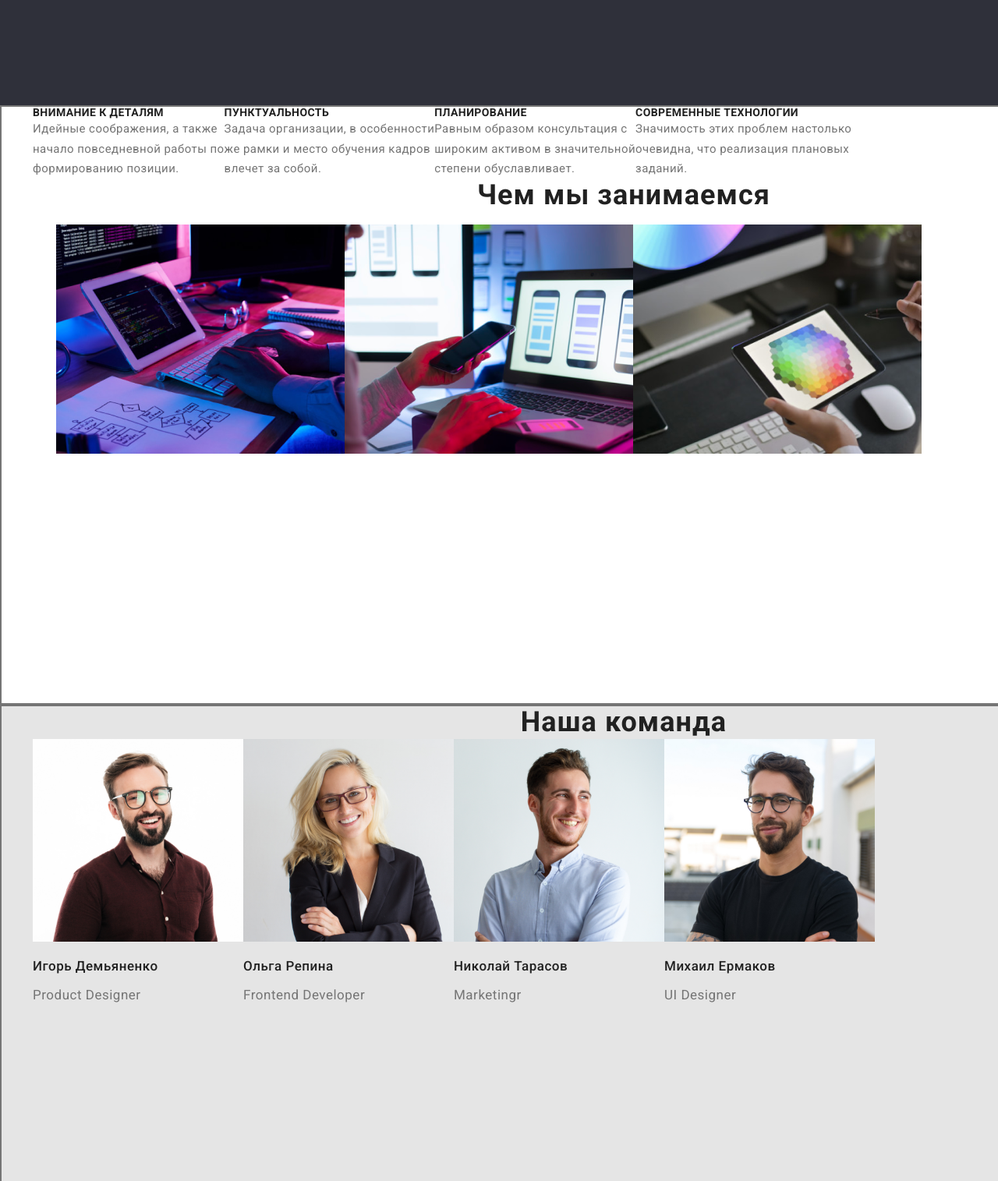
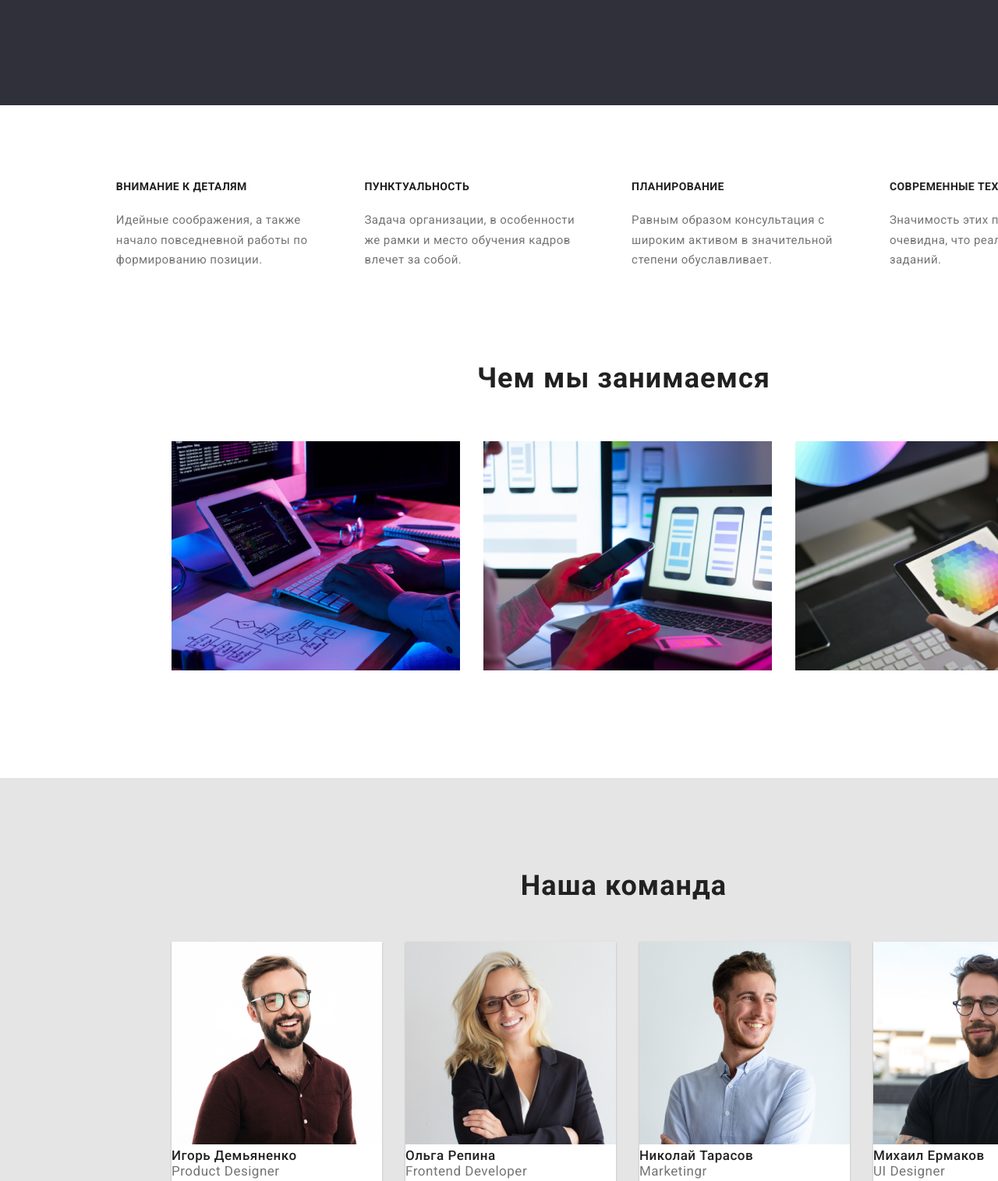
Before and after one commit to Angelina207/goit-markup-hw-02, a plain HTML site: page index.html in a window 1280 px wide. Shown: the part 520-2035 px from the top of the page at 78% size. Drawn offline with nearby package versions, Linux system fonts and the light colour scheme.

Commit message:
Add files via upload

```diff
--- a/css/style.css
+++ b/css/style.css
@@ -27,14 +27,23 @@ ul {
 
 /* header styles */
 
+
+/* Оформление линок в header */
+
 header {
     background-color: var(--header-background-color);
 }
 
 .border-header {
-    border: 2px solid;
+    border: 2px;
     height: 80px;
     width: 1600px;
+    align-items: baseline;
+}
+
+.item-link {
+    display: flex;
+    align-items: baseline;
 }
 
 .side-logo {
@@ -44,7 +53,8 @@ header {
     font-family: Raleway;
     font-weight: bold;
     line-height: 1.19;
-    padding: 24px 1240px 25px 215px;
+    padding-top: 24px;
+    padding-left: 215px;
     display: inline-block;
 }
 
@@ -58,10 +68,14 @@ header {
     line-height: 1.14;
     letter-spacing: 0.02em;
     font-weight: 500;
+    padding-top: 32px;
+    margin-right: 52px;
     display: flex;
 }
 
 .list-header {
+    padding-left: 93px;
+    margin: 0px;
     display: flex;
 }
 
@@ -71,8 +85,9 @@ header {
 }
 
 .links-style {
+    padding-left: 1039px;
+    display: flex;
     margin: 0px;
-    display: flex;
 }
 
 .header-link {
@@ -89,7 +104,7 @@ header {
 }
 
 
-/* section */
+/* Секция. Заголовок и кнопка */
 
 .section-title {
     background-color: var(--dark--background-color);
@@ -127,33 +142,41 @@ header {
     margin: 30px 250px;
 }
 
+
+/* Оформление списков секции. Фото и текст  */
+
 .block-item {
     background-color: var(--header-background-color);
     width: 1600px;
-    height: 769px;
-    border: 2px solid;
+    height: 863px;
+    border: 2px;
 }
 
 .list-section {
     display: flex;
+    justify-content: center;
     margin: 0px;
+    padding-top: 97px;
+}
+
+.list-item {
+    margin-right: 73px;
+}
+
+.work-images {
+    display: flex;
+    margin: 0px;
+    justify-content: center;
+    padding-top: 59px;
+}
+
+.images-dev {
+    margin-right: 30px;
 }
 
 .section {
     width: 1600px;
     background-color: var(--main-bacround-color);
-}
-
-.work-list {
-    width: 1600px;
-    height: 769px;
-    border: 2px solid;
-}
-
-.work-images {
-    align-items: center;
-    display: flex;
-    margin-left: 30px;
 }
 
 .subtitle-list {
@@ -172,13 +195,17 @@ header {
     line-height: 1.71;
     color: var(--main-color);
     margin: 0px;
+    padding-top: 22px;
 }
 
 .our-team {
-    border: 2px solid;
+    border: 2px;
     width: 1600px;
     height: 648px;
 }
+
+
+/* Оформление секции с командой */
 
 .subtitle {
     font-weight: bold;
@@ -188,6 +215,7 @@ header {
     letter-spacing: 0.03em;
     color: var(--dark-color);
     margin: 0px;
+    padding-top: 118px;
 }
 
 .team-subtitle {
@@ -196,6 +224,8 @@ header {
     font-weight: 500;
     font-size: 17px;
     line-height: 1.18;
+    margin: 0px;
+    justify-content: center;
 }
 
 .team-position {
@@ -204,11 +234,21 @@ header {
     line-height: 1.18;
     color: var(--main-color);
     margin: 0px;
+    justify-content: center;
 }
 
 .list-team {
     margin: 0px;
     display: flex;
+    justify-content: center;
+}
+
+.team-item {
+    padding: 0px 0px 88px 0px;
+    margin: 50px 30px 0px 0px;
+    border-radius: 0px 0px 4px 4px;
+    background-color: var(--header-background-color);
+    box-shadow: 0px 1px 3px rgba(0, 0, 0, 0.12), 0px 1px 1px rgba(0, 0, 0, 0.14), 0px 2px 1px rgba(0, 0, 0, 0.2);
 }
 
 
@@ -216,7 +256,7 @@ header {
 
 footer {
     background-color: var(--dark--background-color);
-    border: 2px solid;
+    border: 2px;
     height: 252px;
     width: 1600px;
 }
@@ -227,9 +267,9 @@ footer {
     letter-spacing: 0.03em;
     font-family: Raleway;
     font-weight: bold;
-    /* display: inline-block; */
+    display: inline-block;
     line-height: 1.19;
-    padding: 60px 1240px 161px 215px;
+    padding: 60px 0px 0px 215px;
 }
 
 .address {
@@ -239,6 +279,9 @@ footer {
     font-style: normal;
     color: var(--title-color);
     line-height: 1.19;
+    padding: 35px 0px 0px 215px;
+    margin: 0px;
+    display: inline-block;
 }
 
 .footer-links {
@@ -247,6 +290,8 @@ footer {
     line-height: 1.74;
     color: var(--sec-color);
     line-height: 1.19;
+    padding: 22px 0px 0px 215px;
+    display: inline-block;
 }
 
 
--- a/index.html
+++ b/index.html
@@ -4,7 +4,7 @@
 <head>
     <meta charset="UTF-8">
     <meta name="viewport" content="width=device-width, initial-scale=1.0">
-    <title>Document</title>
+    <title>Студия</title>
     <link rel="stylesheet" href="https://cdnjs.cloudflare.com/ajax/libs/modern-normalize/1.0.0/modern-normalize.min.css">
     <link rel="stylesheet" href="./css/style.css">
     <link rel="preconnect" href="https://fonts.gstatic.com">
@@ -17,8 +17,7 @@
     <!--Главные ссылки в шапке сайта-->
     <header>
         <div class="border-header">
-            <nav>
-                <!-- добавить ссылку на портфолио, разобратся, почему возникает ошибка 404-->
+            <nav class="item-link">
                 <a class="side-logo" href="WebStudio"><span class="style-logo">Web</span>Studio</a>
                 <ul class="list-header">
                     <li>
@@ -51,19 +50,19 @@
     <div class="block-item">
         <section>
             <ul class="list-section">
-                <li>
+                <li class="list-item">
                     <h3 class="subtitle-list">Внимание к деталям</h3>
                     <p class="subtitle-text">Идейные соображения, а также<br> начало повседневной работы по<br> формированию позиции.</p>
                 </li>
-                <li>
+                <li class="list-item">
                     <h3 class="subtitle-list">Пунктуальность</h3>
                     <p class="subtitle-text">Задача организации, в особенности<br> же рамки и место обучения кадров<br> влечет за собой.</p>
                 </li>
-                <li>
+                <li class="list-item">
                     <h3 class="subtitle-list">Планирование</h3>
                     <p class="subtitle-text">Равным образом консультация с<br> широким активом в значительной<br> степени обуславливает.</p>
                 </li>
-                <li>
+                <li class="list-item">
                     <h3 class="subtitle-list">Современные технологии</h3>
                     <p class="subtitle-text">Значимость этих проблем настолько<br> очевидна, что реализация плановых<br> заданий.</p>
                 </li>
@@ -73,9 +72,9 @@
         <section>
             <h2 class="subtitle">Чем мы занимаемся</h2>
             <ul class="work-images">
-                <li><img src="./images/hw-03.png" alt="Веб разработка" height="294" width="370"></li>
-                <li><img src="./images/hw-01.png" alt="Мобильная разработка" height="294" width="370"></li>
-                <li><img src="./images/hw-02.png" alt="Цветовая палитра" height="294" width="370"></li>
+                <li class="images-dev"><img src="./images/hw-03.png" alt="Веб разработка" height="294" width="370"></li>
+                <li class="images-dev"><img src="./images/hw-01.png" alt="Мобильная разработка" height="294" width="370"></li>
+                <li class="images-dev"><img src="./images/hw-02.png" alt="Цветовая палитра" height="294" width="370"></li>
             </ul>
         </section>
     </div>
@@ -84,19 +83,19 @@
         <section class="our-team">
             <h2 class="subtitle">Наша команда</h2>
             <ul class="list-team">
-                <li><img src="./images/igor.jpg" alt="Сотрудник компании" height="260" width="270">
+                <li class="team-item"><img src="./images/igor.jpg" alt="Сотрудник компании" height="260" width="270">
                     <h3 class="team-subtitle">Игорь Демьяненко</h3>
                     <p class="team-position">Product Designer</p>
                 </li>
-                <li><img src="./images/olga.png" alt="Сотрудник компании" height="260" width="270">
+                <li class="team-item"><img src="./images/olga.png" alt="Сотрудник компании" height="260" width="270">
                     <h3 class="team-subtitle">Ольга Репина</h3>
                     <p class="team-position">Frontend Developer</p>
                 </li>
-                <li><img src="./images/nikolay.jpg" alt="Сотрудник компании" height="260" width="270">
+                <li class="team-item"><img src="./images/nikolay.jpg" alt="Сотрудник компании" height="260" width="270">
                     <h3 class="team-subtitle">Николай Тарасов</h3>
                     <p class="team-position">Marketingr</p>
                 </li>
-                <li><img src="./images/mikhail.jpg " alt="Сотрудник компании " height="260" width="270">
+                <li class="team-item"><img src="./images/mikhail.jpg " alt="Сотрудник компании " height="260" width="270">
                     <h3 class="team-subtitle">Михаил Ермаков</h3>
                     <p class="team-position">UI Designer</p>
                 </li>
@@ -110,8 +109,8 @@
             <address>
             <a href=""><p class="address">г. Киев, пр-т Леси Украинки, 26</p></a>
             </address>
-            <a class="footer-links" href="email:info@devstudio.com ">info@devstudio.com</a>
-            <a class="footer-links" href="tel:+38096111111 ">+38 096 111 11 11</a>
+            <a class="footer-links" href="email:info@devstudio.com">info@devstudio.com</a>
+            <a class="footer-links" href="tel:+38096111111">+38 096 111 11 11</a>
         </nav>
     </footer>
 </body>
```
